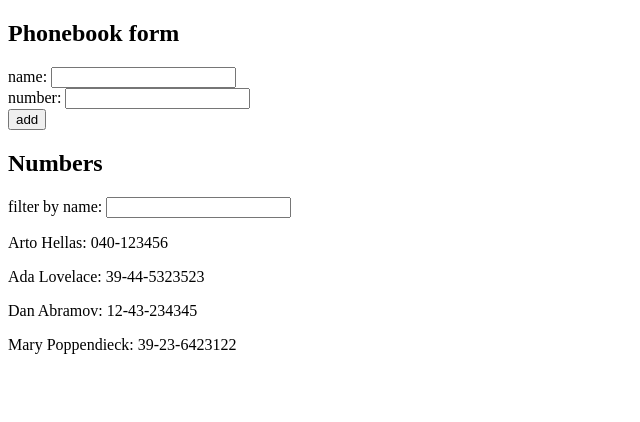
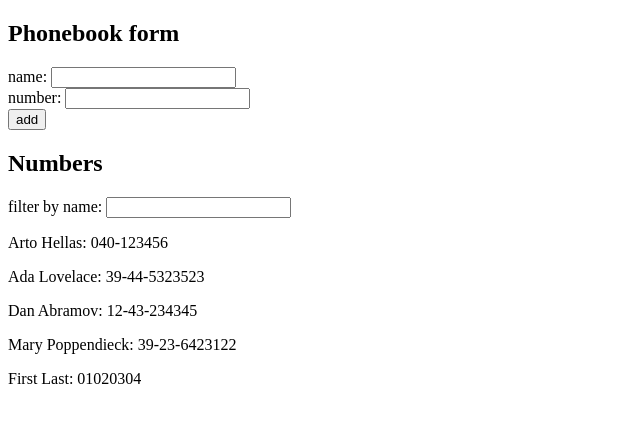
Before and after one commit to Kauhia/fullstackopen, a React (Create React App) app in the folder part2/phonebook/: page / in a window 1280 px wide. Shown: the top 422 px of the page, without its empty margins (0-640 px from the left). Built offline with nearby package versions, Linux system fonts and the light colour scheme; data requests are answered from the project's data file.

Commit message:
Update CRA version to 5 and add part2.15

```diff
--- a/part2/phonebook/db.json
+++ b/part2/phonebook/db.json
@@ -19,6 +19,11 @@
       "name": "Mary Poppendieck",
       "number": "39-23-6423122",
       "id": 4
+    },
+    {
+      "name": "First Last",
+      "number": "01020304",
+      "id": 5
     }
   ]
 }
--- a/part2/phonebook/package.json
+++ b/part2/phonebook/package.json
@@ -9,7 +9,7 @@
     "axios": "^0.24.0",
     "react": "^17.0.2",
     "react-dom": "^17.0.2",
-    "react-scripts": "^4.0.3",
+    "react-scripts": "5.0.0",
     "web-vitals": "^1.0.1"
   },
   "scripts": {
--- a/part2/phonebook/src/App.js
+++ b/part2/phonebook/src/App.js
@@ -39,6 +39,11 @@ const App = () => {
             name.toLowerCase().includes(filter.toLowerCase())
         )
 
+    const postNewPhoneNumber = async (phoneNumberData) => {
+        const res = await axios.post("http://localhost:3001/persons", phoneNumberData)
+        return res.data
+    }
+
     useEffect(() => {
         (async () => { // Make some magic to avoid react warning about async
             const response = await axios.get("http://localhost:3001/persons")
@@ -51,12 +56,14 @@ const App = () => {
     const phoneNumberOnChange = (event) => setNewNumber(event.target.value)
     const filterOnChange = (event) => setFilter(event.target.value)
 
-    const onFormSubmitClick = (e) => {
+    const onFormSubmitClick = async (e) => {
         e.preventDefault()
         if (persons.some(person => person.name === newName)) {
             alert(`${newName} is already added to phonebook`);
         } else {
-            setPersons([...persons, { name: newName, number: newNumber }])
+            const newPersonRecord = { name: newName, number: newNumber }
+            const res = await postNewPhoneNumber(newPersonRecord)
+            setPersons([...persons, newPersonRecord])
         }
     }
 
```
Also changed, not shown: 1 other file (tests, documents, lock files or other folders). Lines whose indentation alone changed are shown as unchanged.
